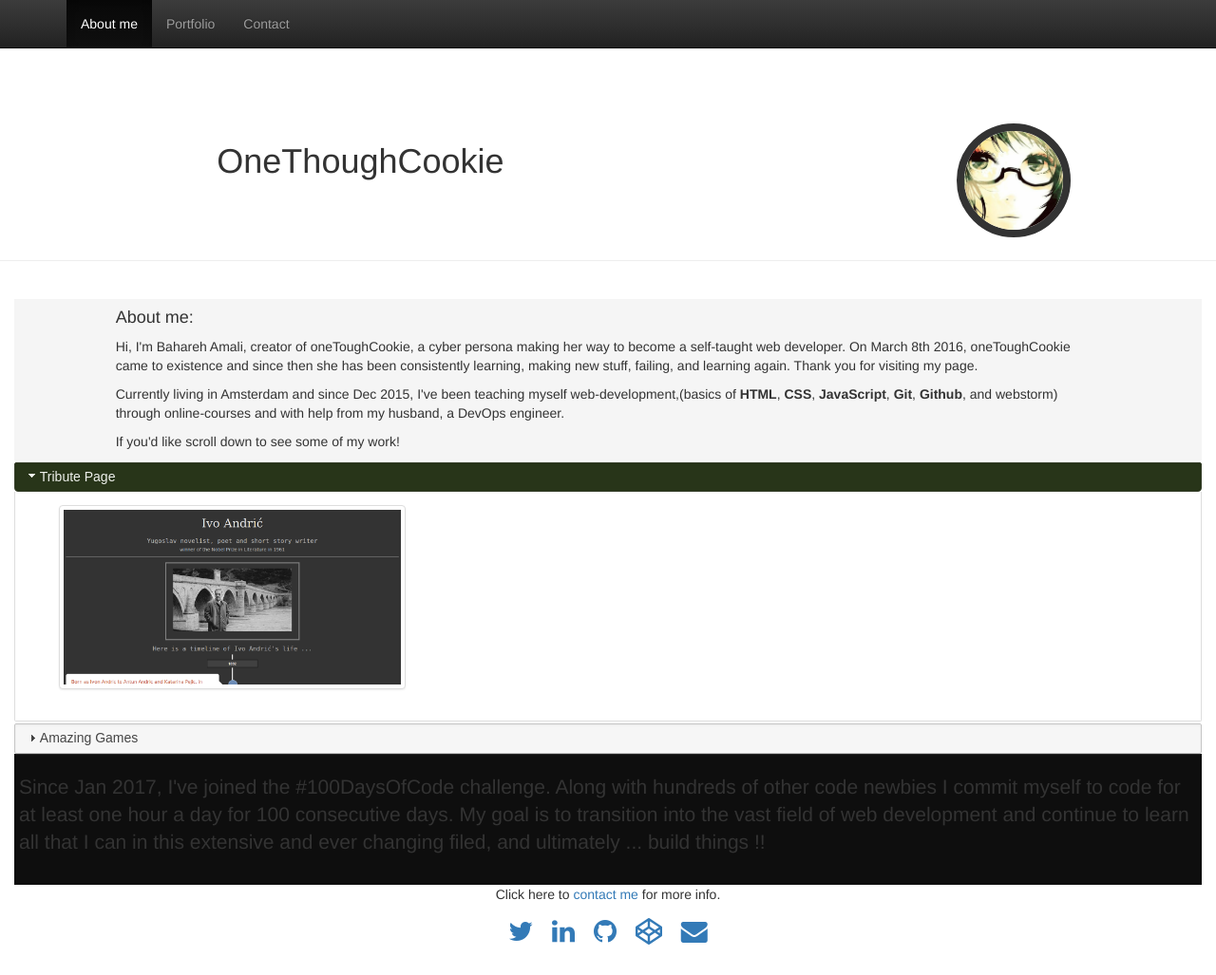
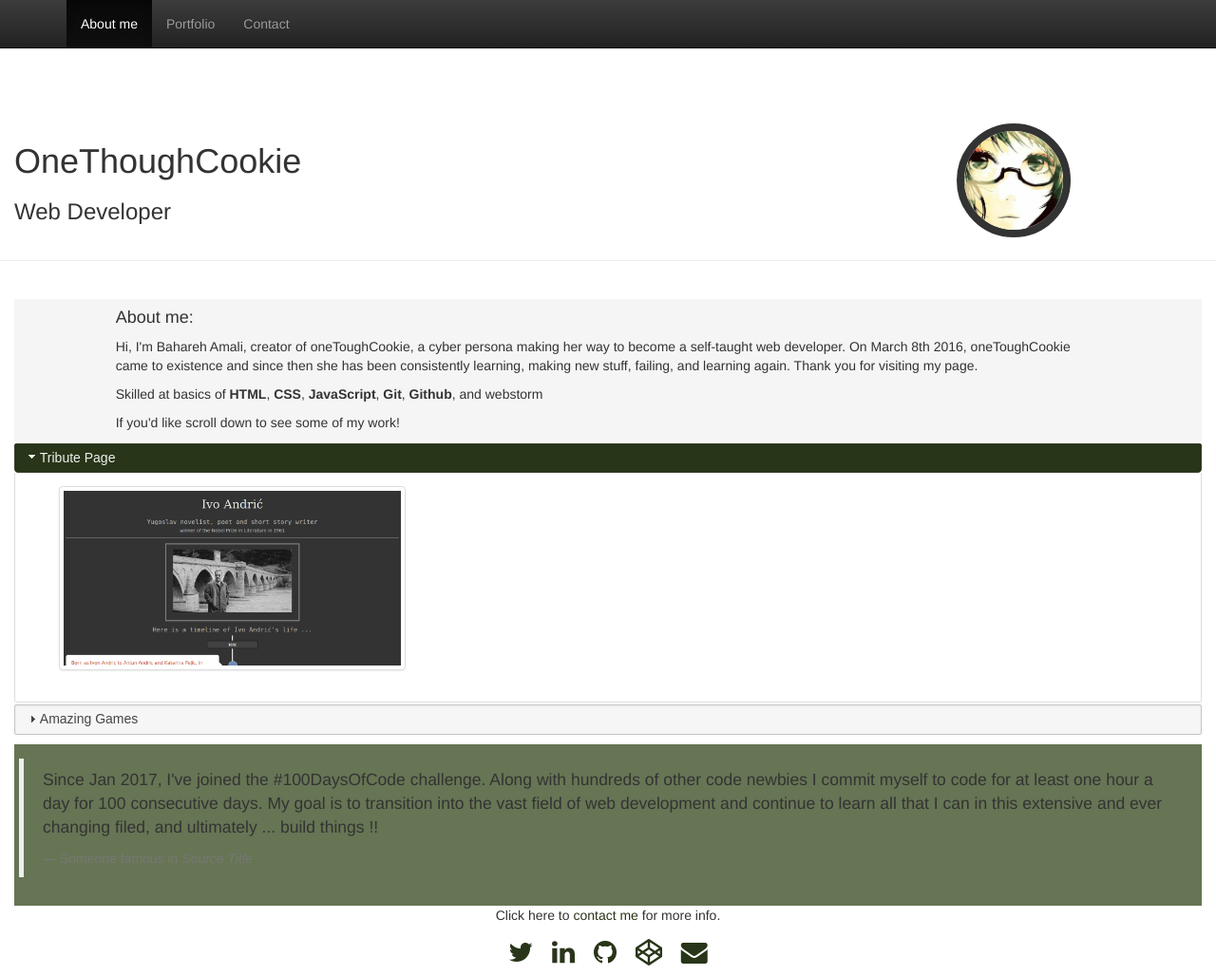
Before and after one commit to onetoughcookie226/onetoughcookie226.github.io, a plain HTML site: page index.html in a window 1280 px wide. Shown: the whole page at 95% size. Before the commit the page ends 1005 px from the top, so only its background shows below. Drawn offline with nearby package versions, Linux system fonts and the light colour scheme.

Commit message:
minor tweaks

```diff
--- a/css/style.css
+++ b/css/style.css
@@ -30,8 +30,9 @@ body { padding-top: 70px;
 }
 
 .third-wrapper {
-    background-color: #0e0e0e;
-    padding: 20px 5px 10px 5px;
+    background-color: #667554;
+    margin-top: 10px;
+    padding: 15px 5px 10px 5px;
 }
 
 .round-border {
@@ -42,6 +43,9 @@ body { padding-top: 70px;
     /*background-color: white;*/
 /*}*/
 
+h3 {
+    text-transform: capitalize;
+}
 .img-responsive {
     margin: 0 auto;
     height: 120px;
@@ -59,14 +63,12 @@ body { padding-top: 70px;
     display: none;
 }
 
-/*p {*/
-    /*color: #696969;*/
-/*}*/
- /*ul{*/
-     /*color: #696969;*/
- /*}*/
 
 .footer > div > a {
     font-size: 28px;
     padding: 8px;
 }
+
+a {
+    color: #283519;
+}
--- a/index.html
+++ b/index.html
@@ -26,10 +26,11 @@
             </nav>
             <div class="header-wrapper">
                 <div class="row page-header">
-                    <div class="col-xs-2"></div>
-                    <h1 class="col-xs-6">OneThoughCookie</h1>
+                    <div class="col-xs-8"><h1>OneThoughCookie</h1>
+                    <h3>web developer</h3>
+                    </div>
                     <div class="col-xs-4">
-                        <img src="css/img/one-tough-cookie-resized.jpg" alt="cat" class="img-responsive cat-move thick-green-border">
+                        <img src="css/img/one-tough-cookie-resized.jpg" alt="cat" class="img-responsive smaller-img thick-green-border">
                     </div>
                 </div>
                 <div class="row main-content">
@@ -48,10 +49,9 @@
                             she has been consistently learning, making new stuff, failing, and learning again. Thank you for
                             visiting my page.
                         </p>
-                        <p>Currently living in Amsterdam and since Dec 2015, I've been teaching myself web-development,(basics of
+                        <p>Skilled at basics of
                             <strong>HTML</strong>, <strong>CSS</strong>, <strong>JavaScript</strong>, <strong>Git</strong>, <strong>Github</strong>,
-                            and webstorm) through online-courses and with help from my husband,
-                            a DevOps engineer.
+                            and webstorm
                         </p>
                         <p>If you'd like scroll down to see some of my work!
                         </p>
@@ -80,18 +80,19 @@
             </div>
         </div>
         <div class="third-wrapper">
-                <p class="lead">
-                    Since Jan 2017, I've joined the #100DaysOfCode challenge. Along with hundreds of other code newbies I
+            <blockquote class="blockquote">
+                <p class="mb-0">Since Jan 2017, I've joined the #100DaysOfCode challenge. Along with hundreds of other code newbies I
                     commit myself to code for at least one hour a day for 100 consecutive days.
                     My goal is to transition into the vast field of web development and continue to learn all that I can in this extensive
-                    and ever changing filed, and ultimately ... build things !!
-                </p>
+                    and ever changing filed, and ultimately ... build things !!</p>
+                <footer class="blockquote-footer">Someone famous in <cite title="Source Title">Source Title</cite></footer>
+            </blockquote>
         </div>
             <p class="text-center">Click here to <a href="">contact me</a> for more info.</p>
         <div class="row" id="footer">
                 <footer class="footer">
                     <div class="container text-center">
-                        <a href="https://twitter.com/onetoughcooki22" target="_blank" title="Twitter"><i class="fa fa-twitter"></i></a>
+                        <a href="https://twitter.com/onetoughcooki22" target="_blank" title="Twitter"><i class="fa fa-twitter" aria-hidden="true"></i></a>
                         <a href="https://nl.linkedin.com/in/baharehamali" target="_blank" title="Linkedin"><i class="fa fa-linkedin"></i></a>
                         <a href="https://github.com/onetoughcookie226"  target="_blank" title="Github"><i class="fa fa-github"></i></a>
                         <a href="https://codepen.io/OneToughCookie226" target="_blank" title="Codepen"><i class="fa fa-codepen"></i></a>
```
